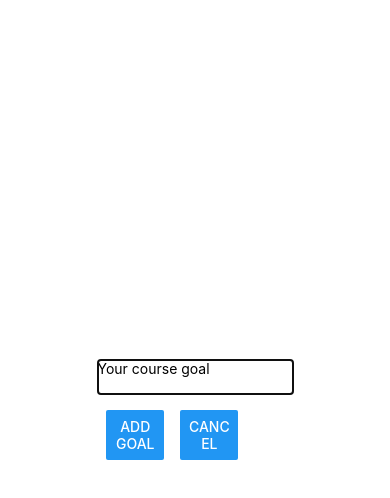
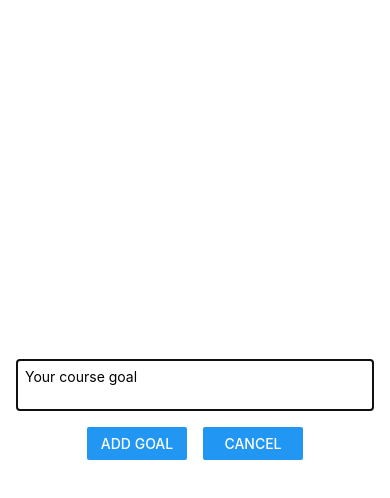
Before and after one commit to mjbenefiel/RN-sample-app-expo, a React Native app: screen / in a window 390 px wide. Both pictures are taken after a click on the button "ADD NEW GOAL". Shown: the top 498 px of the page. Built offline with nearby package versions, Linux system fonts and the light colour scheme.

Commit message:
fixing styling issues with textInput

```diff
--- a/components/GoalInput.js
+++ b/components/GoalInput.js
@@ -15,15 +15,18 @@ function GoalInput(props) {
 
   return (
     <Modal visible={props.visible} animationType="slide">
+
       <View style={styles.inputContainer}>
+      <View>
+      <TextInput
+      multiline={true}
+      style={styles.textInput}
+      placeholder="Your course goal"
+      onChangeText={goalInputHandler}
+      value={enteredGoalText}
+    />
+      </View>
 
-        <TextInput
-          multiline={true}
-          styles={styles.textInput}
-          placeholder="Your course goal"
-          onChangeText={goalInputHandler}
-          value={enteredGoalText}
-        />
         <View style={styles.buttonContainer}>
         <View style={styles.button}>
         <Button title="Add Goal" onPress={addGoalHandler} />
@@ -47,23 +50,34 @@ const styles = StyleSheet.create({
     flex: 1,
     flexDirection: "column",
     justifyContent: "center",
-    alignItems: "center",
+    // alignItems: "center",
     marginBottom: 24,
+    padding: 16,
     borderBottomWidth: 1,
     borderBottomColor: "#cccccc",
+    alignSelf: 'stretch',
+    textAlign: 'center',
 
   },
   textInput: {
-
+    borderWidth: 1,
+    borderColor: "#cccccc",
+    width: '100%',
+    padding: 8,
+    alignSelf: 'stretch',
+    // testtextAlign: 'center',
   },
 
   buttonContainer: {
       marginTop: 16,
-      flexDirection: 'row'
+      flexDirection: 'row',
+      justifyContent: 'center',
+      alignItems: 'center'
   },
 
   button: {
-      width: '30%',
-      marginHorizontal: 8
+      width: 100,
+      marginHorizontal: 8,
+
   }
 });
```
